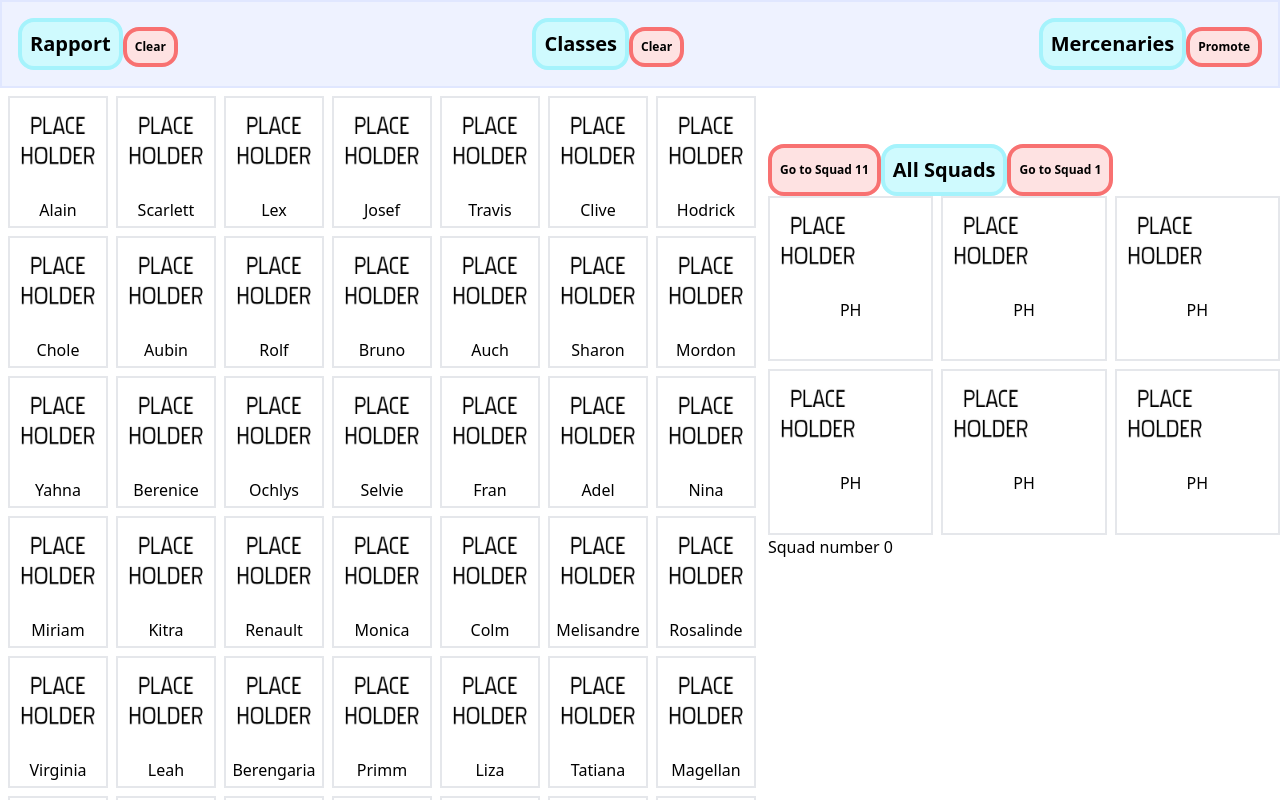
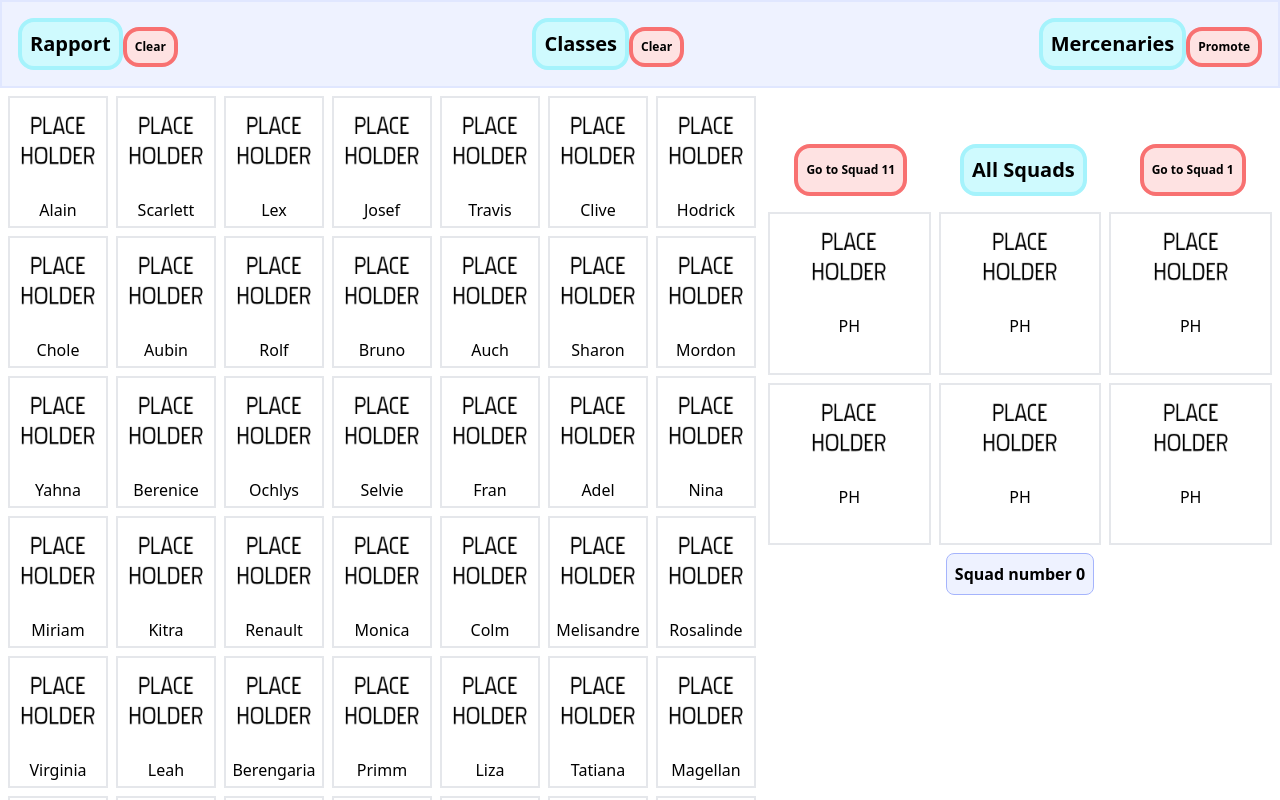
Before and after one commit to darsanech/UnicornSquad, a Vue app: page / in a window 1280 px wide. Both pictures are taken after a click on the element 858 px from the left and 203 px from the top of the page. Shown: the top 800 px of the page. Built offline with nearby package versions, Linux system fonts and the light colour scheme.

Commit message:
more styling

```diff
--- a/src/components/squads/GridOfSquads.vue
+++ b/src/components/squads/GridOfSquads.vue
@@ -1,5 +1,5 @@
 <template>
-  <div class="">
+  <div>
     <div class="grid grid-cols-3 flex-wrap m-2" v-if="selectedSquad < 0">
       <single-squad
         aria-disabled="true"
@@ -11,8 +11,8 @@
         :showName="false"
       ></single-squad>
     </div>
-    <div v-else class="">
-      <div class="flex flex-row">
+    <div v-else class="mr-2">
+      <div class="flex flex-row justify-around mb-4">
         <base-button @click="goToSquad(prevSquad)" :mode="'small'"
           >Go to Squad {{ prevSquad }}</base-button
         >
@@ -28,7 +28,9 @@
         :armyId="selectedSquad"
         :showName="true"
       ></single-squad>
-      <div>Squad number {{ selectedSquad }}</div>
+      <div class="text-center mt-2">
+        <p class="squad-name">Squad number {{ selectedSquad }}</p>
+      </div>
     </div>
   </div>
 </template>
@@ -49,3 +51,8 @@ function goToSquad(squadId) {
   selectedSquad.value = squadId
 }
 </script>
+<style scoped>
+.squad-name {
+  @apply inline-block font-bold  border border-indigo-300 bg-indigo-50 rounded-lg p-2;
+}
+</style>
--- a/src/components/units/SingleUnit.vue
+++ b/src/components/units/SingleUnit.vue
@@ -1,7 +1,11 @@
 <template>
   <div class="border border-2" :class="{ selectedBg: selected }">
-    <div class="m-2">
-      <img class="object-scale-down w-20" :src="urlImagen" :class="{ selectedImg: selected }" />
+    <div class="m-2 text-center">
+      <img
+        class="object-scale-down w-20 inline-block"
+        :src="urlImagen"
+        :class="{ selectedImg: selected }"
+      />
     </div>
     <div
       v-if="showName"
```
